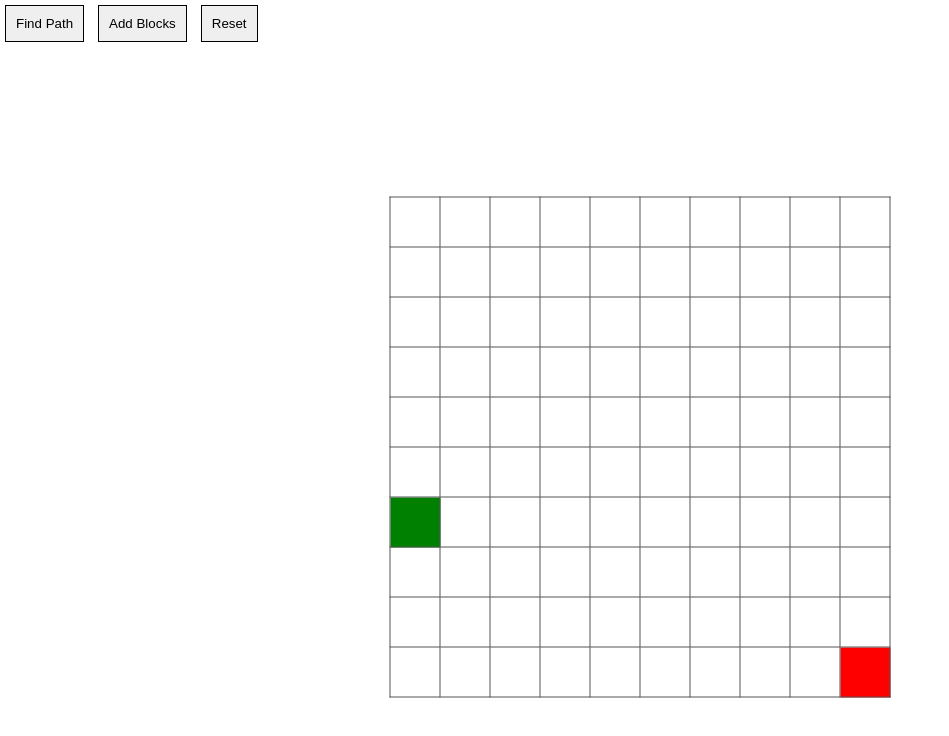
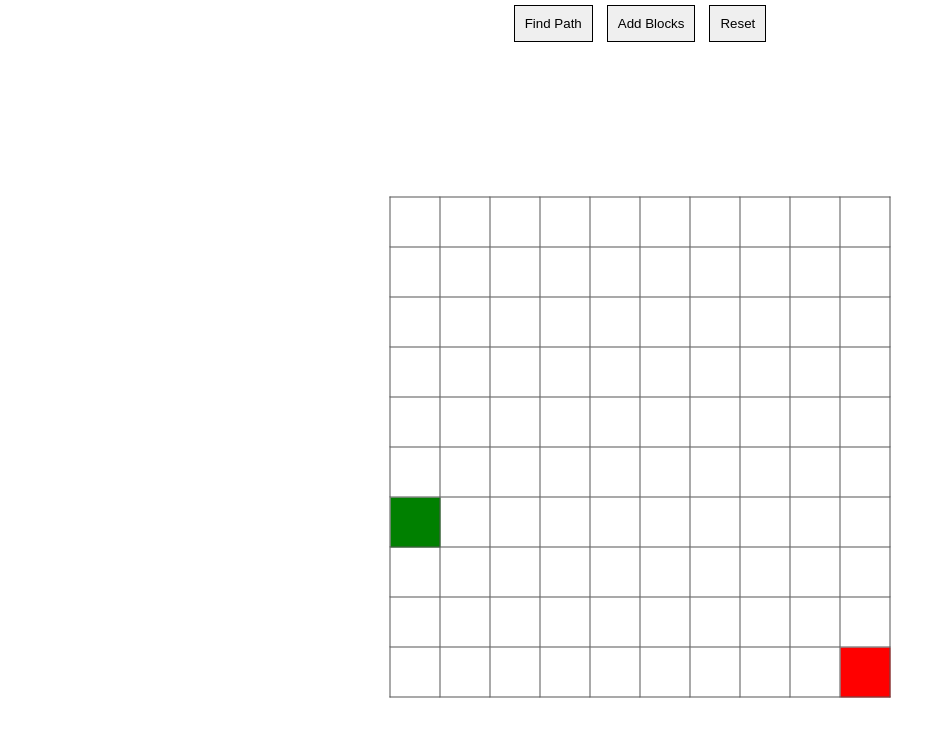
Before and after one commit to polcats/VisualSearch, a plain HTML site: page index.html in a window 1280 px wide. Shown: the whole page, without its empty margins (0-949 px from the left). Drawn offline with Linux system fonts and the light colour scheme.

Commit message:
Centered the buttons for the mean time.

```diff
--- a/style/style.css
+++ b/style/style.css
@@ -4,6 +4,11 @@
     box-sizing: border-box;
     margin: 0;
     padding: 0;
+}
+
+#menu-container {
+    margin: auto;
+    text-align: center;
 }
 
 input[type="button"] {
```
